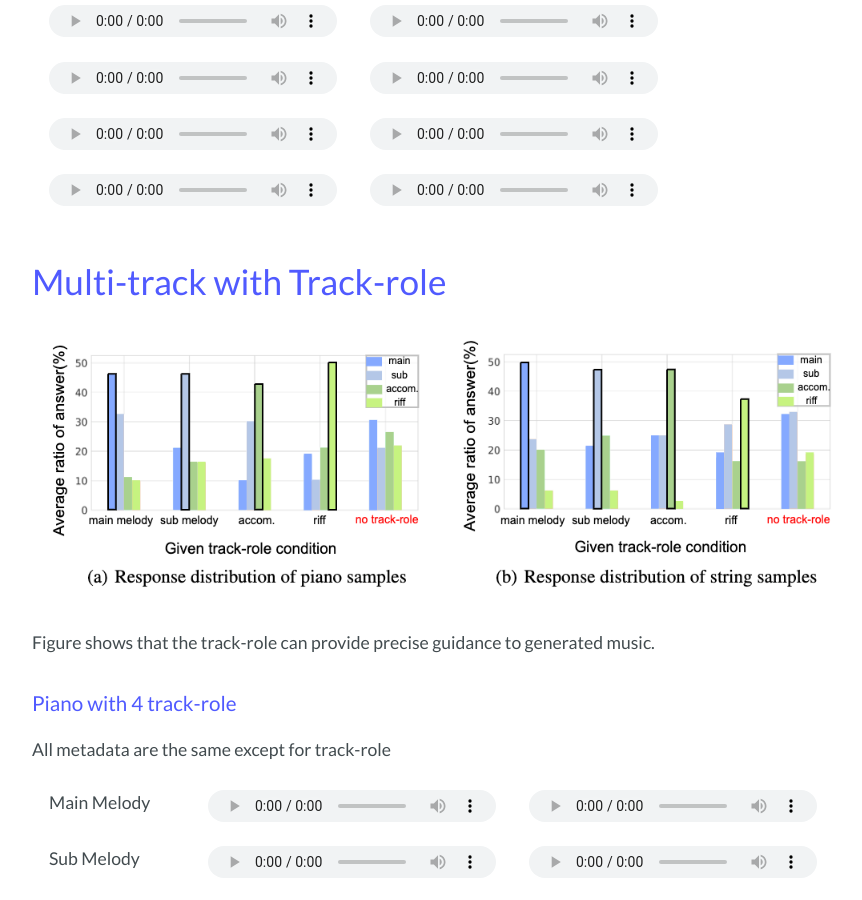
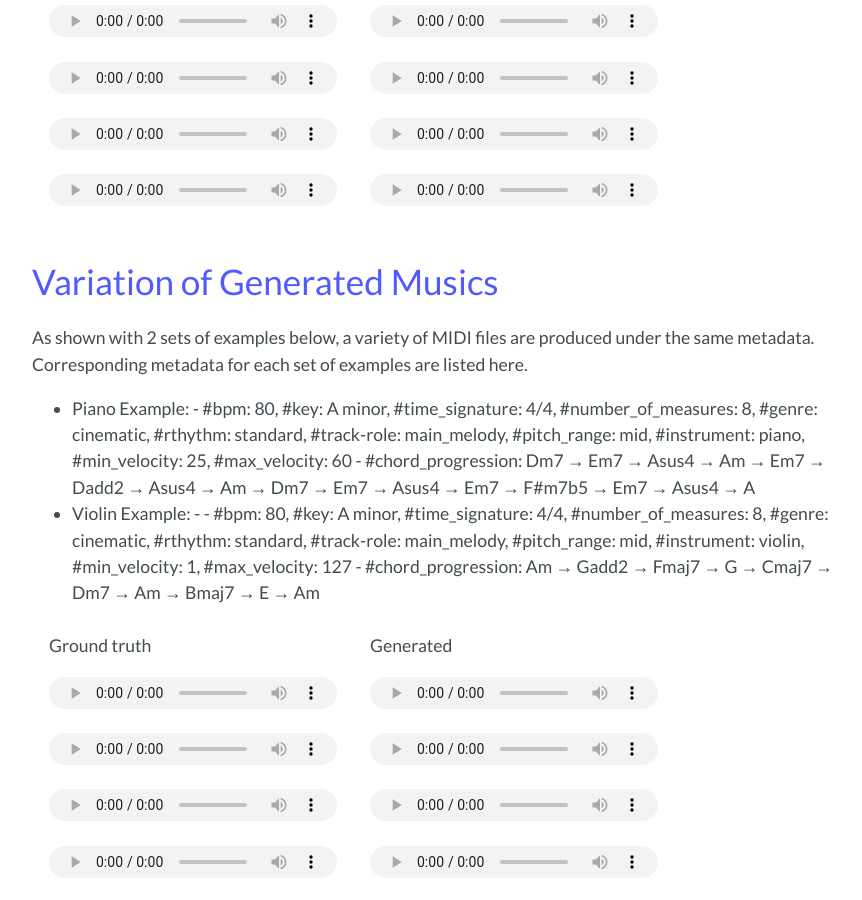
Before and after one commit to POZAlabs/ComMU, a Jekyll site: the page built from index.md, in a window 1280 px wide and 900 px high, scrolled down 5416 px. Shown: the whole window, without its empty margins (192-1054 px from the left). Built offline with Jekyll 4.4.1, drawn with Linux system fonts in a browser that asks for light colours; our own code applies the rules of GitHub Pages for plain Markdown files.

Commit message:
Update index.md
add Variation of Generated Musics section

```diff
--- a/index.md
+++ b/index.md
@@ -169,6 +169,46 @@ Our system does not reconstruct ground-truth samples but generate samples that h
   </tfoot>
 </table>
 
+# Variation of Generated Musics
+
+As shown with 2 sets of examples below, a variety of MIDI files are produced under the same metadata. Corresponding metadata for each set of examples are listed here.
+ - Piano Example:
+ 	- #bpm: 80, #key: A minor, #time_signature: 4/4, #number_of_measures: 8, #genre: cinematic, #rthythm: standard, #track-role: main_melody, #pitch_range: mid, #instrument: piano, #min_velocity: 25, #max_velocity: 60
+ 	- #chord_progression: Dm7 → Em7 → Asus4 → Am → Em7 → Dadd2 → Asus4 → Am → Dm7 → Em7 → Asus4 → Em7 → F#m7b5 → Em7 → Asus4 → A
+ - Violin Example:
+ 	-  	- #bpm: 80, #key: A minor, #time_signature: 4/4, #number_of_measures: 8, #genre: cinematic, #rthythm: standard, #track-role: main_melody, #pitch_range: mid, #instrument: violin, #min_velocity: 1, #max_velocity: 127
+ 	- #chord_progression: Am → Gadd2 → Fmaj7 → G → Cmaj7 → Dm7 → Am → Bmaj7 → E → Am
+
+<table class="audio-table">
+  <tbody>
+    <tr>
+      <td>Ground truth</td>
+      <td>Generated</td>
+    </tr>
+    <tr>
+      <td><audio controls=""><source src="./assets/audio_samples/variation_samples/variation_piano/variation_piano_000.wav" type="audio/mpeg" /></audio></td>
+      <td><audio controls=""><source src="./assets/audio_samples/variation_samples/variation_violin/variation_violin_000.wav" type="audio/mpeg" /></audio></td>
+    </tr>
+    <tr>
+      <td><audio controls=""><source src="./assets/audio_samples/variation_samples/variation_piano/variation_piano_001.wav" type="audio/mpeg" /></audio></td>
+      <td><audio controls=""><source src="./assets/audio_samples/variation_samples/variation_violin/variation_violin_001.wav" type="audio/mpeg" /></audio></td>
+    </tr>
+    <tr>
+      <td><audio controls=""><source src="./assets/audio_samples/variation_samples/variation_piano/variation_piano_002.wav" type="audio/mpeg" /></audio></td>
+      <td><audio controls=""><source src="./assets/audio_samples/variation_samples/variation_violin/variation_violin_002.wav" type="audio/mpeg" /></audio></td>
+    </tr>
+    <tr>
+       <td><audio controls=""><source src="./assets/audio_samples/variation_samples/variation_piano/variation_piano_003.wav" type="audio/mpeg" /></audio></td>
+      <td><audio controls=""><source src="./assets/audio_samples/variation_samples/variation_violin/variation_violin_003.wav" type="audio/mpeg" /></audio></td>
+    </tr>
+  </tbody>
+  <tfoot>
+   <tr>
+       <td><audio controls=""><source src="./assets/audio_samples/variation_samples/variation_piano/variation_piano_004.wav" type="audio/mpeg" /></audio></td>
+      <td><audio controls=""><source src="./assets/audio_samples/variation_samples/variation_violin/variation_violin_004.wav" type="audio/mpeg" /></audio></td>
+    </tr>
+  </tfoot>
+</table>
 
 
 
```
